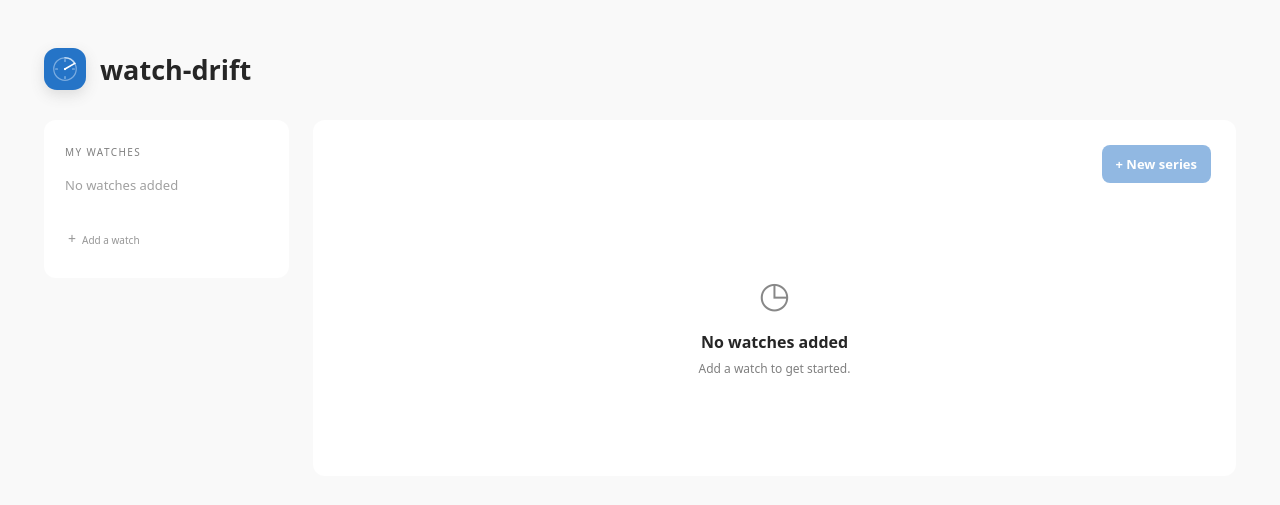
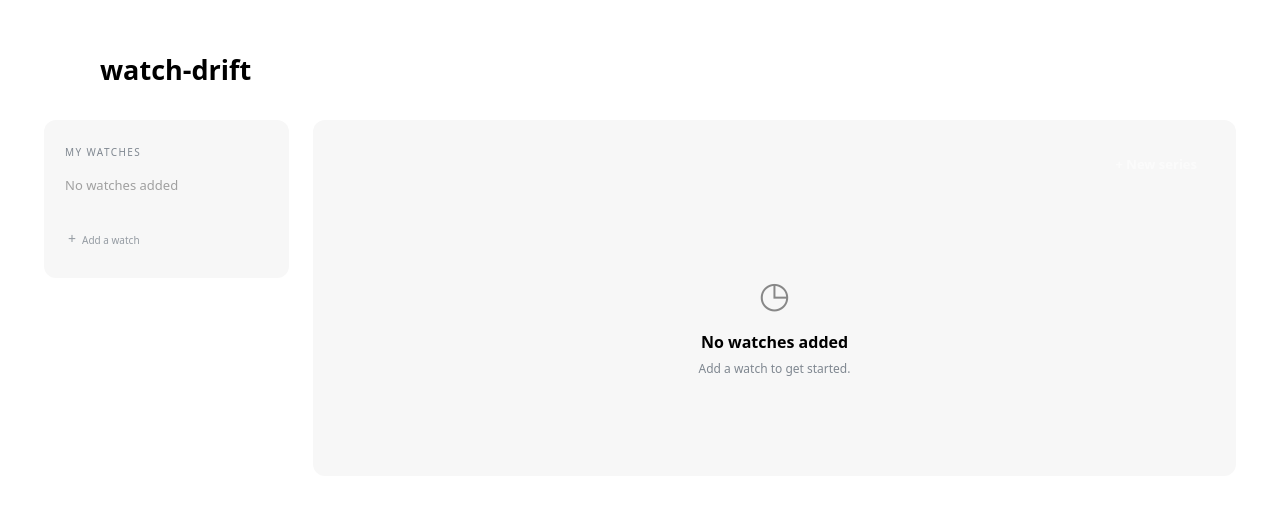
Before and after one commit to alexanderteinum/watch-drift, a Flask app: page / in a window 1280 px wide. Shown: the top 505 px of the page. Run offline with Flask 3, Linux system fonts and the light colour scheme; data that the repository does not hold is empty.

Commit message:
Unify system colors, logo and muted text

```diff
--- a/static/app.js
+++ b/static/app.js
@@ -107,36 +107,27 @@
   if (deviationChart) deviationChart.destroy();
   section.hidden = false;
   const dark = colorScheme.matches && !printMode;
-  const textColor = dark ? '#aeb5bf' : '#7f8790';
+  const textColor = printMode ? '#555' : getComputedStyle(document.documentElement).getPropertyValue('--muted').trim();
   const gridColor = dark ? 'rgba(174,181,191,.14)' : 'rgba(82,94,108,.12)';
-  const accent = getComputedStyle(document.documentElement).getPropertyValue('--green').trim();
   const offsets = measurements.map(m => Number(m.offset_seconds));
   const minOffset = Number(watchRange?.min_offset ?? Math.min(...offsets));
   const maxOffset = Number(watchRange?.max_offset ?? Math.max(...offsets));
   const rangePadding = Math.max((maxOffset - minOffset) * 0.06, 1);
   const yMin = minOffset - rangePadding;
   const yMax = maxOffset + rangePadding;
-  const palette = ['#2574c7', '#d47a42', '#8b72c1', '#438b70', '#c05e76', '#9a8b43'];
   const datasets = seriesList
-    ? seriesList.map((series, index) => {
-      const color = palette[index % palette.length];
-      return {
+    ? seriesList.map(series => ({
         label: dateRangeLabel(series.started_at, series.ended_at),
         data: measurements.filter(m => m.series_id === series.id)
           .map(m => ({ x: new Date(m.measured_at).getTime(), y: Number(m.offset_seconds) })),
-        borderColor: color,
-        backgroundColor: color,
         borderWidth: 2,
         pointRadius: 3,
         pointHoverRadius: 5,
         pointBorderWidth: 0,
         tension: 0,
-      };
-    })
+      }))
     : [{
       data: measurements.map(m => ({ x: new Date(m.measured_at).getTime(), y: Number(m.offset_seconds) })),
-      borderColor: accent,
-      backgroundColor: accent,
       borderWidth: 2,
       pointRadius: 3,
       pointHoverRadius: 5,
@@ -159,6 +150,7 @@
       normalized: true,
       interaction: { mode: 'nearest', axis: 'x', intersect: false },
       plugins: {
+        colors: { forceOverride: true },
         legend: {
           display: Boolean(seriesList && seriesList.length > 1),
           labels: { color: textColor, usePointStyle: true, boxWidth: 8, boxHeight: 8, padding: 16 },
--- a/static/style.css
+++ b/static/style.css
@@ -216,3 +216,40 @@
   .watch-item.selected::before{display:none}
   dialog,.toast{display:none!important}
 }
+
+/* Platform-adaptive neutral surfaces with the user's system accent. */
+@media screen{
+  :root{
+    color-scheme:light dark;
+    --ink:CanvasText;
+    --muted:#7f8790;
+    --line:color-mix(in srgb,CanvasText 14%,Canvas);
+    --paper:Canvas;
+    --white:color-mix(in srgb,CanvasText 2.5%,Canvas);
+    --green:AccentColor;
+    --soft:color-mix(in srgb,AccentColor 10%,Canvas);
+  }
+  body{background:Canvas;color:CanvasText}
+  .sidebar,.content{background:color-mix(in srgb,CanvasText 3%,Canvas);border-color:transparent}
+  .mark{background:AccentColor;color:#fff;box-shadow:none}
+  input,select{background:Field;color:FieldText;border-color:var(--line);color-scheme:light dark;accent-color:AccentColor}
+  input:focus,select:focus{border-color:AccentColor;box-shadow:0 0 0 3px color-mix(in srgb,AccentColor 18%,transparent)}
+  .button.primary{background:AccentColor;color:#fff}
+  .button.primary:hover{background:color-mix(in srgb,AccentColor 86%,CanvasText)}
+  .button.secondary,.icon-button{background:color-mix(in srgb,CanvasText 7%,Canvas);color:CanvasText}
+  .watch-item.selected::before{background:color-mix(in srgb,AccentColor 12%,Canvas)}
+  .watch-item.selected .watch-name{color:CanvasText}
+  .watch-item.selected .watch-dot,.add-watch-plus{color:AccentColor;background:AccentColor}
+  .add-watch-plus{background:transparent}
+  .watch-select:focus-visible,.delete-measurement:focus-visible{outline-color:AccentColor}
+  .table-wrap{background:transparent}
+  th{background:transparent!important;color:var(--muted);border-color:var(--line)}
+  td{color:color-mix(in srgb,CanvasText 82%,Canvas);border-color:var(--line)!important}
+  .offset,.offset.fast,.offset.slow,.daily-rate,.daily-rate.fast,.daily-rate.slow{color:color-mix(in srgb,CanvasText 78%,Canvas)}
+  dialog{background:Canvas;color:CanvasText;border-color:var(--line)}
+  dialog::backdrop{background:color-mix(in srgb,CanvasText 48%,transparent)}
+  .toast{background:CanvasText;color:Canvas}
+}
+@media screen and (prefers-color-scheme:dark){
+  :root{--muted:#aeb5bf}
+}
--- a/templates/index.html
+++ b/templates/index.html
@@ -4,14 +4,14 @@
   <meta charset="utf-8">
   <meta name="viewport" content="width=device-width, initial-scale=1">
   <title>watch-drift</title>
-  <link rel="stylesheet" href="{{ url_for('static', filename='style.css', v=9) }}">
+  <link rel="stylesheet" href="{{ url_for('static', filename='style.css', v=12) }}">
   <script src="https://cdn.jsdelivr.net/npm/chart.js@4.5.1/dist/chart.umd.min.js" defer></script>
-  <script src="{{ url_for('static', filename='app.js', v=6) }}" defer></script>
+  <script src="{{ url_for('static', filename='app.js', v=8) }}" defer></script>
 </head>
 <body>
   <main class="page">
     <header class="top">
-      <div class="brand"><div class="mark"><img src="{{ url_for('static', filename='logo.svg') }}" alt="" aria-hidden="true"></div><h1>watch-drift</h1></div>
+      <div class="brand"><div class="mark"><img src="{{ url_for('static', filename='logo.svg', v=2) }}" alt="" aria-hidden="true"></div><h1>watch-drift</h1></div>
     </header>
     <section class="layout">
       <aside class="sidebar">
```
Also changed, not shown: static/logo.svg.
